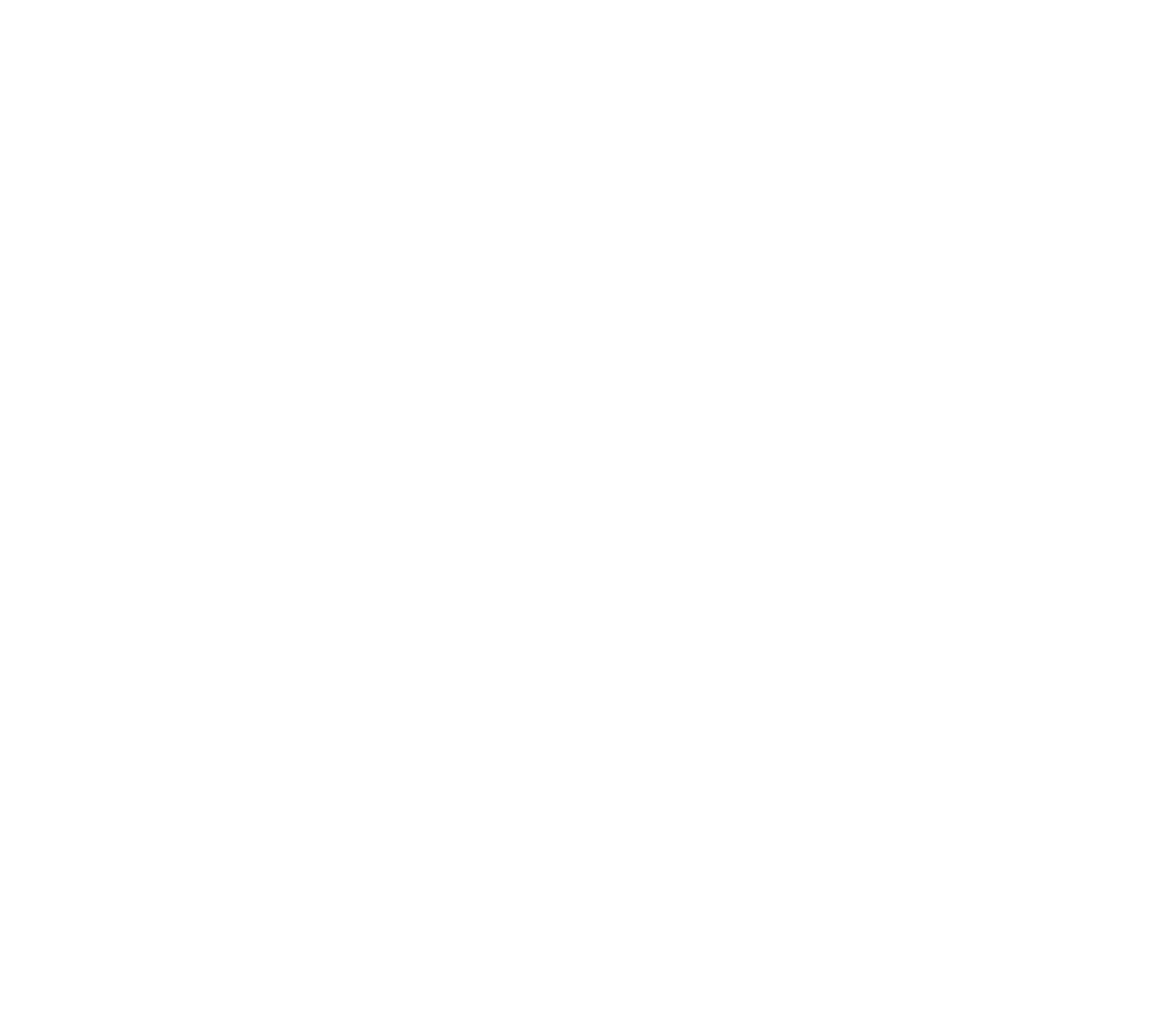
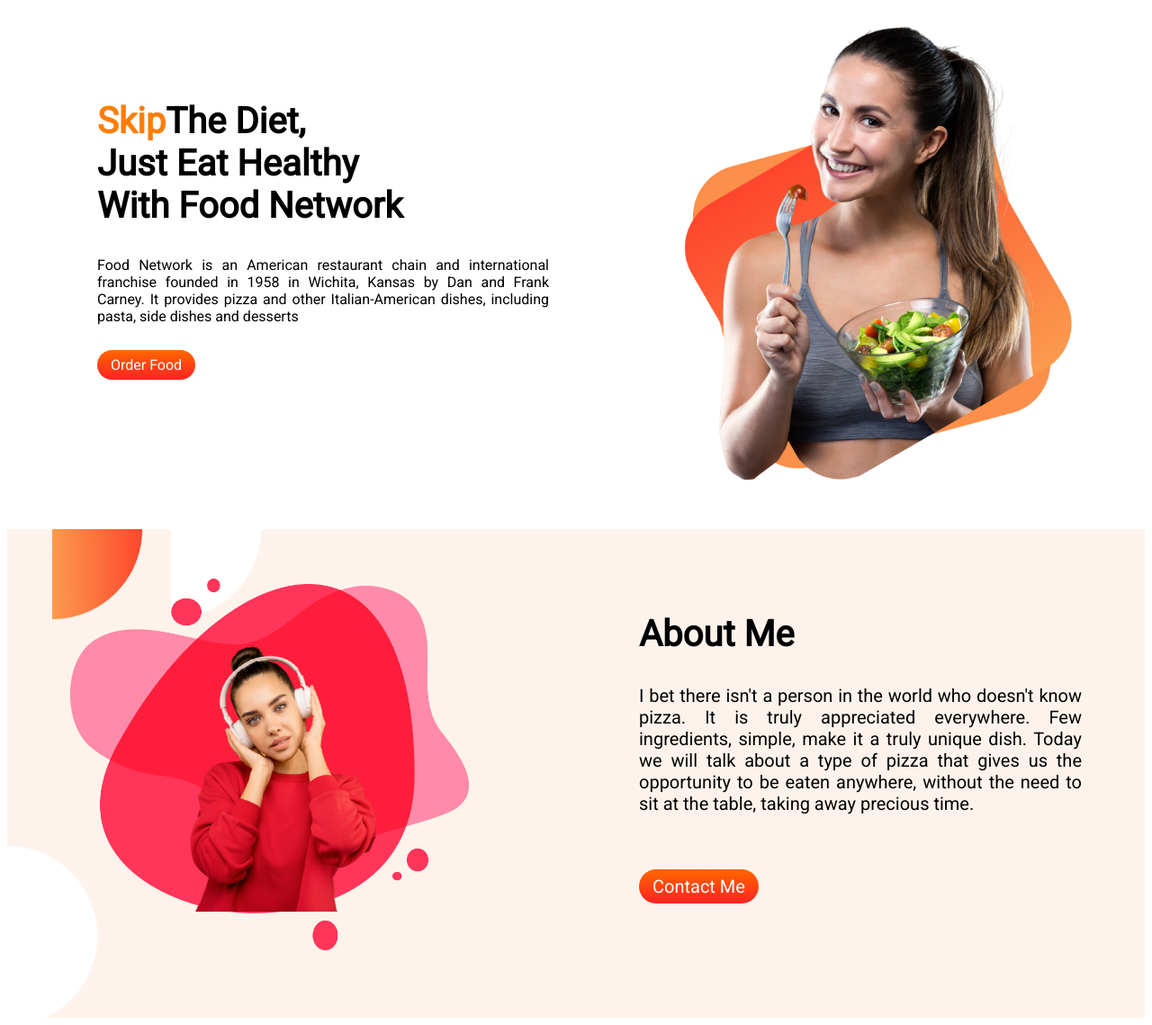
Before and after one commit to Sabbyosachy/Assignment-1, a plain HTML site: page index.html in a window 1280 px wide. Shown: the whole page at 90% size. Before the commit the page ends 800 px from the top, so only its background shows below. Drawn offline with Linux system fonts and the light colour scheme.

Commit message:
2 section done

```diff
--- a/index.html
+++ b/index.html
@@ -4,10 +4,62 @@
     <meta charset="UTF-8">
     <meta http-equiv="X-UA-Compatible" content="IE=edge">
     <meta name="viewport" content="width=device-width, initial-scale=1.0">
-    <title>Document</title>
+    <title>Food Network</title>
+    <link rel="preconnect" href="https://fonts.gstatic.com" crossorigin>
+    <link href="https://fonts.googleapis.com/css2?family=Roboto&display=swap" rel="stylesheet">
     <link rel="stylesheet" href="style.css">
+    <link rel="shortcut icon" href="logo.png" type="image/x-icon">
 </head>
 <body>
 
+<section>
+
+ <div class="First-Section">
+
+<h1> <span>Skip</span>The Diet,<br>Just Eat Healthy <br>With Food Network</h1>
+
+<p>Food Network  is an American restaurant chain and international franchise founded in 1958 in Wichita, Kansas by Dan and Frank Carney. It provides pizza and other Italian-American dishes, including pasta, side dishes and desserts</p><br>
+
+<a target="-blank" href="https://pizzahutbd.com/">Order Food</a>
+</div>
+
+<div class="First-Section">
+
+
+<img src="First.png" alt="" srcset="">
+
+
+
+
+</div>
+
+</section>
+
+<section class="Two">
+
+ <div class="Section-Two">
+
+<img src="Abs-normal.png" alt="" srcset="">
+
+</div>
+
+
+ <div class="Section-Two">
+
+<h1>About Me</h1>
+<p>I bet there isn't a person in the world who doesn't know pizza. It is truly appreciated everywhere. Few ingredients, simple, make it a truly unique dish.
+
+    Today we will talk about a type of pizza that gives us the opportunity to be eaten anywhere, without the need to sit at the table, taking away precious time.</p><br><br>
+    <a target="-blank" href="https://pizzahutbd.com/">Contact Me</a>
+
+    </div>
+
+
+
+
+
+</section>
+
+
 </body>
 </html>
--- a/style.css
+++ b/style.css
@@ -4,3 +4,66 @@
 
 
 }
+span{
+
+color: rgba(255, 123, 0, 0.986);
+}
+section{
+display: flex;
+
+}
+
+h1{
+
+font-size: 40px;
+
+
+}
+.First-Section{
+
+width: 50%;
+margin-left: 70px;
+margin-top: 40px;
+padding: 30px;
+font-size: 16px;
+text-align: justify;
+
+
+}
+
+.First-Section img{
+
+width: 94%;
+margin-top:-60px;
+
+}
+a{
+text-decoration: none;
+background-image: linear-gradient(#ff6600,#ff2323);
+padding: 7px 15px;
+color: white;
+border-radius: 20px;
+}
+.Section-Two{
+
+    width: 50%;
+
+    font-size: 20px;
+    text-align: justify;
+    margin: 40px;
+    padding: 30px;
+    margin-top: 30px;
+
+}
+.Section-Two img{
+
+width: 90%;
+margin-top: -30px;
+
+}
+
+.Two{
+background-image: url("7.png");
+background-repeat: no-repeat;
+
+}
```
Also changed, not shown: logo.png (added).
